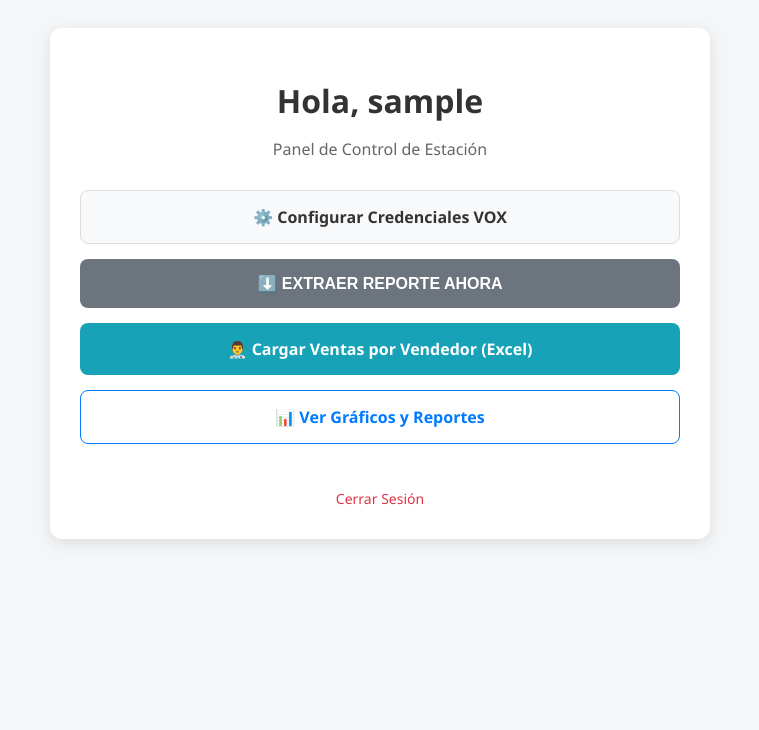
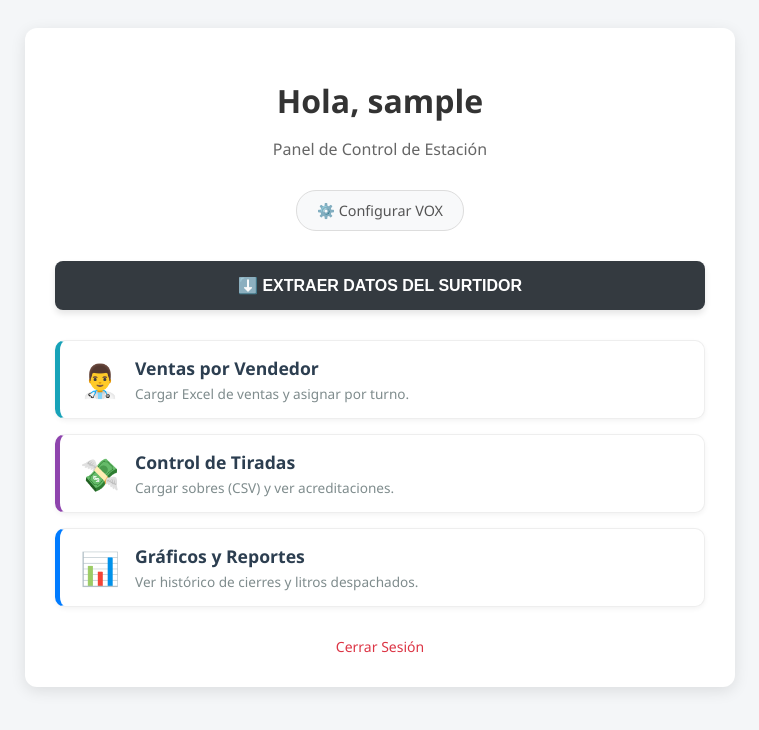
Before and after one commit to EmmanuelArce12/central-estaciones, a Flask app: page /estacion/panel in a window 1280 px wide. Shown: the top 730 px of the page, without its empty margins (260-1019 px from the left). Run offline with Flask 3, Linux system fonts and the light colour scheme; the visitor is signed in with stand-in values (Sample User, id 1).

Commit message:
"agregar tiradas y la visual"

```diff
--- a/app.py
+++ b/app.py
@@ -1,5 +1,6 @@
 import os
 import secrets
+import difflib # <--- IMPORTANTE: Agregar esto para buscar nombres parecidos
 import pandas as pd
 from flask import Flask, request, jsonify, render_template, redirect, url_for, flash
 from flask_sqlalchemy import SQLAlchemy
@@ -94,6 +95,18 @@ class VentaVendedor(db.Model):
     primer_horario = db.Column(db.String(50)) # Nuevo
     tipo_pago = db.Column(db.String(50))      # Nuevo
     duracion_seg = db.Column(db.Float)        # Nuevo# --- INICIALIZACIÓN ---
+class Tirada(db.Model):
+    __tablename__ = 'tiradas'
+    id = db.Column(db.Integer, primary_key=True)
+    user_id = db.Column(db.Integer, db.ForeignKey('users.id'), nullable=False)
+    fecha_operativa = db.Column(db.String(20))
+    vendedor = db.Column(db.String(100))      # Nombre ya corregido/normalizado
+    vendedor_raw = db.Column(db.String(100))  # Nombre original del CSV (por si acaso)
+    monto = db.Column(db.Float)
+    hora = db.Column(db.String(20))
+    turno = db.Column(db.String(50))
+    sector = db.Column(db.String(50))
+    detalle_extra = db.Column(db.String(200)) # Cualquier otra nota del CSV
 with app.app_context():
     try:
         db.create_all()
@@ -617,5 +630,107 @@ def subir_ventas_vendedor():
         print("Error técnico:", e)
         flash(f"Error procesando: {str(e)}", "error")
         return redirect(url_for('ver_ventas_vendedor'))
+# --- RUTAS PARA TIRADAS (SOBRES) ---
+
+@app.route('/estacion/tiradas', methods=['GET'])
+@login_required
+def ver_tiradas():
+    fecha = request.args.get('fecha', datetime.now().strftime('%Y-%m-%d'))
+
+    # Obtenemos las tiradas
+    tiradas = Tirada.query.filter_by(user_id=current_user.id, fecha_operativa=fecha).all()
+
+    # Totales generales para las tarjetas de arriba
+    total_plata = sum([t.monto for t in tiradas])
+    total_sobres = len(tiradas)
+
+    return render_template('tiradas.html',
+                           tiradas=tiradas,
+                           fecha=fecha,
+                           t_plata=total_plata,
+                           t_sobres=total_sobres)
+
+@app.route('/estacion/subir-tiradas', methods=['POST'])
+@login_required
+def subir_tiradas():
+    if 'archivo' not in request.files: return redirect(url_for('ver_tiradas'))
+    archivo = request.files['archivo']
+    if not archivo.filename: return redirect(url_for('ver_tiradas'))
+
+    try:
+        # 1. Leer CSV (Probamos coma y punto y coma)
+        try:
+            df = pd.read_csv(archivo)
+            if len(df.columns) < 2: # Si falló el separador
+                archivo.seek(0)
+                df = pd.read_csv(archivo, sep=';')
+        except:
+            flash("❌ Error leyendo el CSV. Verifique el formato.", "error")
+            return redirect(url_for('ver_tiradas'))
+
+        # Normalizar nombres de columnas
+        df.columns = df.columns.astype(str).str.lower().str.strip()
+
+        # Intentar detectar columnas clave
+        col_monto = next((c for c in df.columns if 'monto' in c or 'importe' in c or 'valor' in c), None)
+        col_vend = next((c for c in df.columns if 'vendedor' in c or 'playero' in c or 'nombre' in c), None)
+        col_hora = next((c for c in df.columns if 'hora' in c), None)
+        col_turno = next((c for c in df.columns if 'turno' in c), None)
+        col_sector = next((c for c in df.columns if 'sector' in c), None) # Opcional
+
+        if not col_monto or not col_vend:
+            flash("❌ El CSV debe tener al menos columnas de 'Vendedor' y 'Monto'.", "error")
+            return redirect(url_for('ver_tiradas'))
+
+        # 2. Obtener lista de vendedores "oficiales" (los que vendieron combustible ese día)
+        # Esto sirve para la "Similitud"
+        fecha_hoy = request.form.get('fecha_manual', datetime.now().strftime('%Y-%m-%d'))
+
+        ventas_existentes = VentaVendedor.query.filter_by(user_id=current_user.id, fecha=fecha_hoy).all()
+        nombres_oficiales = list(set([v.vendedor for v in ventas_existentes])) # Lista única: ['Ruben Arce', 'Maria L']
+
+        # Limpiar tiradas viejas de esa fecha para no duplicar al resubir
+        Tirada.query.filter_by(user_id=current_user.id, fecha_operativa=fecha_hoy).delete()
+
+        count = 0
+        for _, row in df.iterrows():
+            nombre_csv = str(row[col_vend]).strip()
+
+            # --- LÓGICA DE SIMILITUD (FUZZY MATCHING) ---
+            nombre_final = nombre_csv
+            if nombres_oficiales:
+                # Busca el nombre más parecido en la lista oficial
+                # cutoff=0.4 significa que con un 40% de similitud ya lo toma (es flexible)
+                matches = difflib.get_close_matches(nombre_csv, nombres_oficiales, n=1, cutoff=0.4)
+                if matches:
+                    nombre_final = matches[0] # Usamos el nombre oficial (Ej: Cambia "Arce R" por "Ruben Arce")
+
+            # Procesar monto
+            try:
+                monto_raw = str(row[col_monto]).replace('$','').replace('.','').replace(',','.')
+                monto_val = float(monto_raw)
+            except: monto_val = 0.0
+
+            nueva = Tirada(
+                user_id=current_user.id,
+                fecha_operativa=fecha_hoy,
+                vendedor=nombre_final,      # Nombre Corregido
+                vendedor_raw=nombre_csv,    # Nombre Original
+                monto=monto_val,
+                hora=str(row[col_hora]) if col_hora else "-",
+                turno=str(row[col_turno]) if col_turno else "-",
+                sector=str(row[col_sector]) if col_sector else "-"
+            )
+            db.session.add(nueva)
+            count += 1
+
+        db.session.commit()
+        flash(f"✅ Se procesaron {count} tiradas para el {fecha_hoy}. Nombres unificados.", "success")
+        return redirect(url_for('ver_tiradas', fecha=fecha_hoy))
+
+    except Exception as e:
+        print(e)
+        flash(f"Error técnico: {e}", "error")
+        return redirect(url_for('ver_tiradas'))
 if __name__ == '__main__':
     app.run(host='0.0.0.0', port=10000)
--- a/templates/station_dashboard.html
+++ b/templates/station_dashboard.html
@@ -6,31 +6,55 @@
     <title>Panel de Estación</title>
     <style>
         body { font-family: 'Segoe UI', sans-serif; background-color: #f4f6f8; padding: 20px; display: flex; justify-content: center; }
-        .dashboard-container { background: white; width: 100%; max-width: 600px; padding: 30px; border-radius: 12px; box-shadow: 0 4px 15px rgba(0,0,0,0.1); text-align: center; }
+
+        .dashboard-container {
+            background: white; width: 100%; max-width: 650px; padding: 30px;
+            border-radius: 12px; box-shadow: 0 4px 15px rgba(0,0,0,0.1); text-align: center;
+        }
 
         h1 { color: #333; margin-bottom: 5px; }
         .subtitle { color: #666; margin-bottom: 30px; }
 
-        .btn-option {
-            display: block; width: 100%; padding: 15px; margin: 15px 0;
+        /* Botón de Configuración (Pequeño, arriba) */
+        .btn-config {
+            display: inline-block; padding: 10px 20px; margin-bottom: 20px;
+            background-color: #f8f9fa; color: #555; border: 1px solid #ddd;
+            border-radius: 20px; text-decoration: none; font-size: 0.9rem;
+            transition: 0.2s;
+        }
+        .btn-config:hover { background-color: #e2e6ea; }
+
+        /* BOTÓN DE EXTRACCIÓN (Destacado) */
+        .btn-extract {
+            display: block; width: 100%; padding: 15px; margin: 10px 0 30px 0;
             border: none; border-radius: 8px; font-size: 16px; font-weight: bold; cursor: pointer;
             transition: transform 0.2s, box-shadow 0.2s; text-decoration: none;
-            box-sizing: border-box;
+            background-color: #343a40; color: white; box-shadow: 0 4px 6px rgba(0,0,0,0.1);
         }
-        .btn-option:hover { transform: translateY(-2px); box-shadow: 0 4px 8px rgba(0,0,0,0.1); }
+        .btn-extract:hover { transform: translateY(-2px); box-shadow: 0 6px 12px rgba(0,0,0,0.15); background-color: #23272b; }
+        .btn-extract:disabled { background-color: #ccc; cursor: not-allowed; transform: none; box-shadow: none; }
 
-        /* Colores de Botones */
-        .btn-config { background-color: #f8f9fa; color: #333; border: 1px solid #ddd; }
+        /* --- ESTILOS DE TARJETAS (Módulos) --- */
+        .modules-grid {
+            display: flex; flex-direction: column; gap: 15px; text-align: left;
+        }
 
-        .btn-extract { background-color: #6c757d; color: white; }
-        .btn-extract:disabled { background-color: #ccc; cursor: not-allowed; transform: none; }
-        .btn-extract.active { background-color: #28a745; }
+        .dashboard-card {
+            display: flex; align-items: center; text-decoration: none;
+            background: white; border-radius: 10px; padding: 15px 20px;
+            box-shadow: 0 2px 5px rgba(0,0,0,0.05); border: 1px solid #eee;
+            border-left: 5px solid #ccc; transition: transform 0.2s, box-shadow 0.2s;
+        }
+        .dashboard-card:hover { transform: translateX(5px); box-shadow: 0 4px 10px rgba(0,0,0,0.1); }
 
-        .btn-report { background-color: #fff; color: #007bff; border: 1px solid #007bff; }
+        .card-icon { font-size: 2rem; margin-right: 15px; min-width: 40px; text-align: center; }
+        .card-content h3 { margin: 0 0 4px 0; font-size: 1.1rem; color: #2c3e50; }
+        .card-content p { margin: 0; font-size: 0.85rem; color: #7f8c8d; }
 
-        /* NUEVO BOTÓN: VENTAS VENDEDOR */
-        .btn-vendedor { background-color: #17a2b8; color: white; }
-        .btn-vendedor:hover { background-color: #138496; }
+        /* Colores específicos de tarjetas */
+        .card-cyan { border-left-color: #17a2b8; }   /* Ventas */
+        .card-purple { border-left-color: #8e44ad; } /* Tiradas */
+        .card-blue { border-left-color: #007bff; }   /* Reportes */
 
         /* Barra de Progreso */
         #progress-container { display: none; margin: 20px 0; text-align: left; }
@@ -45,7 +69,8 @@
         @keyframes progress-bar-stripes { from { background-position: 1rem 0; } to { background-position: 0 0; } }
 
         .status-text { margin-top: 10px; font-size: 14px; color: #555; font-weight: bold; }
-        .logout { margin-top: 30px; display: inline-block; color: #dc3545; text-decoration: none; font-size: 14px; }
+        .logout { margin-top: 30px; display: inline-block; color: #dc3545; text-decoration: none; font-size: 14px; font-weight: 500; }
+        .logout:hover { text-decoration: underline; }
     </style>
 </head>
 <body>
@@ -54,10 +79,10 @@
         <h1>Hola, {{ user.username }}</h1>
         <p class="subtitle">Panel de Control de Estación</p>
 
-        <a href="/estacion/config-vox" class="btn-option btn-config">⚙️ Configurar Credenciales VOX</a>
+        <a href="/estacion/config-vox" class="btn-config">⚙️ Configurar VOX</a>
 
-        <button id="btnExtract" onclick="iniciarExtraccion()" class="btn-option btn-extract">
-            ⬇️ EXTRAER REPORTE AHORA
+        <button id="btnExtract" onclick="iniciarExtraccion()" class="btn-extract">
+            ⬇️ EXTRAER DATOS DEL SURTIDOR
         </button>
 
         <div id="progress-container">
@@ -67,13 +92,33 @@
             <div id="pText" class="status-text">Iniciando...</div>
         </div>
 
-        <a href="/estacion/ventas-vendedor" class="btn-option btn-vendedor">
-            👨‍⚕️ Cargar Ventas por Vendedor (Excel)
-        </a>
+        <div class="modules-grid">
 
-        <a href="/estacion/ver-reportes" class="btn-option btn-report">
-            📊 Ver Gráficos y Reportes
-        </a>
+            <a href="/estacion/ventas-vendedor" class="dashboard-card card-cyan">
+                <div class="card-icon">👨‍⚕️</div>
+                <div class="card-content">
+                    <h3>Ventas por Vendedor</h3>
+                    <p>Cargar Excel de ventas y asignar por turno.</p>
+                </div>
+            </a>
+
+            <a href="/estacion/tiradas" class="dashboard-card card-purple">
+                <div class="card-icon">💸</div>
+                <div class="card-content">
+                    <h3>Control de Tiradas</h3>
+                    <p>Cargar sobres (CSV) y ver acreditaciones.</p>
+                </div>
+            </a>
+
+            <a href="/estacion/ver-reportes" class="dashboard-card card-blue">
+                <div class="card-icon">📊</div>
+                <div class="card-content">
+                    <h3>Gráficos y Reportes</h3>
+                    <p>Ver histórico de cierres y litros despachados.</p>
+                </div>
+            </a>
+
+        </div>
 
         <a href="/logout" class="logout">Cerrar Sesión</a>
     </div>
@@ -129,7 +174,6 @@
 
                 const pBar = document.getElementById('pBar');
                 const pText = document.getElementById('pText');
-                const btn = document.getElementById('btnExtract');
 
                 if (data.cmd === true) {
                     pText.innerText = "Esperando que la PC inicie la descarga...";
@@ -172,6 +216,7 @@
             btn.innerHTML = "✅ PROCESO FINALIZADO";
 
             setTimeout(() => {
+                // Redirigir a reportes tras éxito
                 window.location.href = "/estacion/ver-reportes";
             }, 2000);
         }
@@ -179,8 +224,9 @@
         function resetearEstado() {
             localStorage.removeItem('extracting');
             clearInterval(intervalId);
-            document.getElementById('btnExtract').disabled = false;
-            document.getElementById('btnExtract').innerHTML = "⬇️ EXTRAER REPORTE AHORA";
+            const btn = document.getElementById('btnExtract');
+            btn.disabled = false;
+            btn.innerHTML = "⬇️ EXTRAER DATOS DEL SURTIDOR";
         }
     </script>
 </body>
```
Also changed, not shown: templates/tiradas.html (added, +187 -0 lines).
